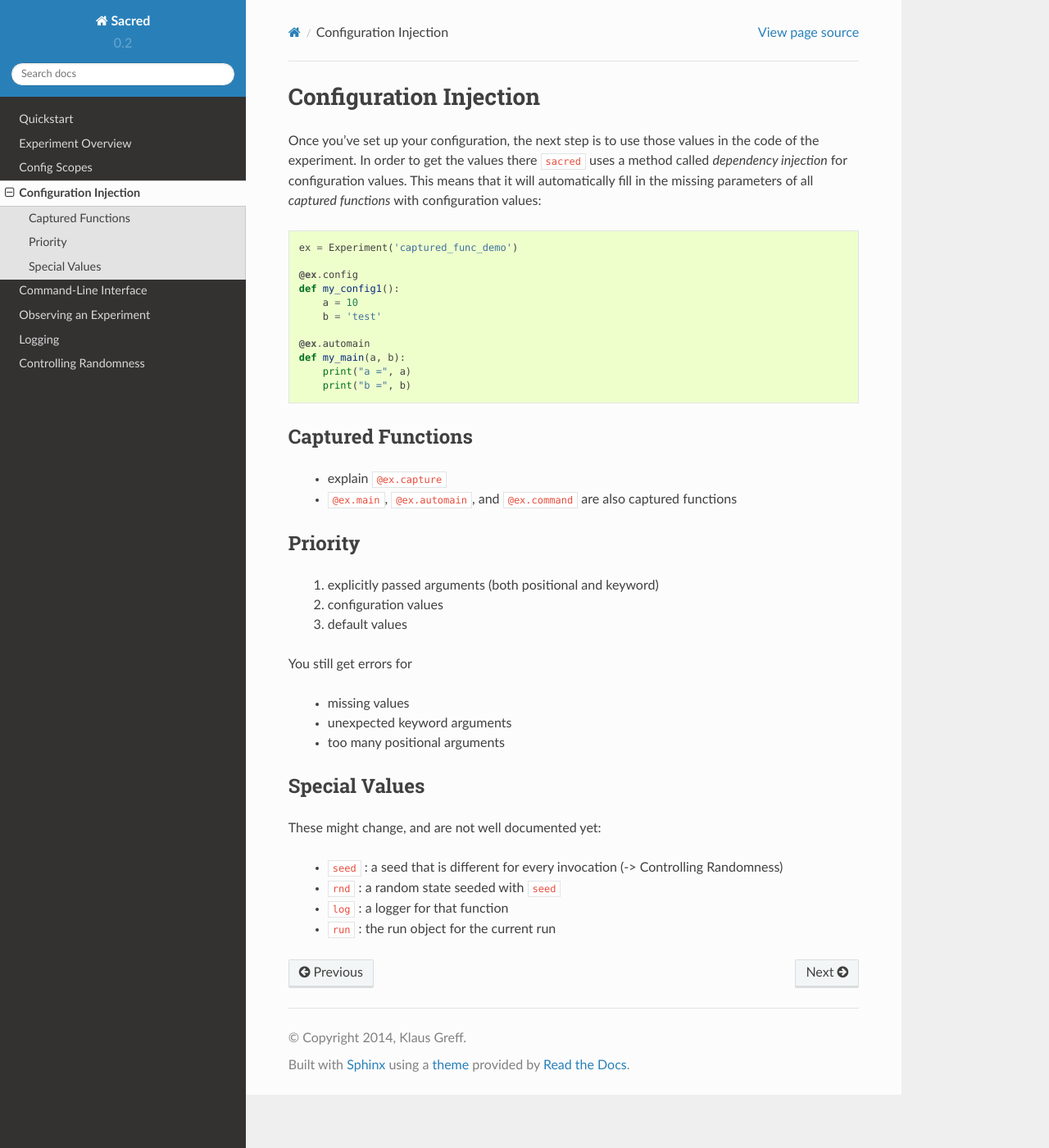
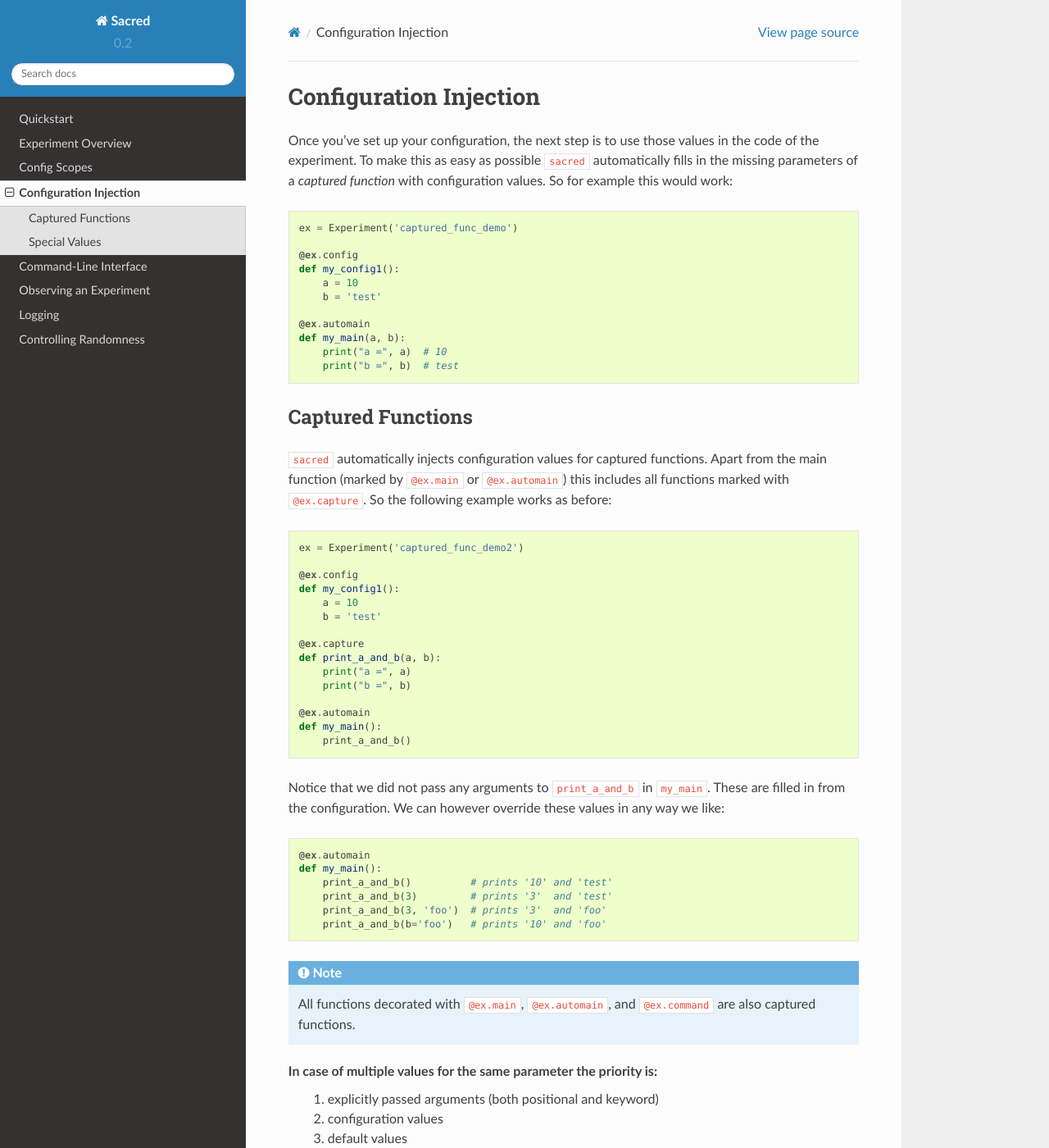
Before and after one commit to IDSIA/sacred, a Sphinx documentation site: the page built from docs/config_injection.rst, in a window 1280 px wide and 1400 px high. Shown: the whole window at 82% size. Built offline with Sphinx 7.4.7 and the Read the Docs theme 2.0.0, drawn with Linux system fonts in a browser that asks for light colours; some of the changed text lies outside the part shown.

Commit message:
documented captured functions

```diff
--- a/docs/config_injection.rst
+++ b/docs/config_injection.rst
@@ -1,10 +1,9 @@
 Configuration Injection
 ***********************
 Once you've set up your configuration, the next step is to use those values in
-the code of the experiment. In order to get the values there ``sacred`` uses a
-method called *dependency injection* for configuration values. This means that
-it will automatically fill in the missing parameters of all
-*captured functions* with configuration values:
+the code of the experiment. To make this as easy as possible ``sacred``
+automatically fills in the missing parameters of a *captured function* with
+configuration values. So for example this would work:
 
 .. code-block:: python
 
@@ -17,34 +16,75 @@ it will automatically fill in the missing parameters of all
 
     @ex.automain
     def my_main(a, b):
-        print("a =", a)
-        print("b =", b)
+        print("a =", a)  # 10
+        print("b =", b)  # test
 
 
 Captured Functions
 ==================
+``sacred`` automatically injects configuration values for captured functions.
+Apart from the main function (marked by ``@ex.main`` or ``@ex.automain``) this
+includes all functions marked with ``@ex.capture``. So the following example
+works as before:
 
-  - explain ``@ex.capture``
-  - ``@ex.main``, ``@ex.automain``, and ``@ex.command`` are also captured functions
+.. code-block:: python
 
-Priority
-========
+    ex = Experiment('captured_func_demo2')
 
+    @ex.config
+    def my_config1():
+        a = 10
+        b = 'test'
+
+    @ex.capture
+    def print_a_and_b(a, b):
+        print("a =", a)
+        print("b =", b)
+
+    @ex.automain
+    def my_main():
+        print_a_and_b()
+
+Notice that we did not pass any arguments to ``print_a_and_b`` in ``my_main``.
+These are filled in from the configuration. We can however override these values
+in any way we like:
+
+.. code-block:: python
+
+    @ex.automain
+    def my_main():
+        print_a_and_b()          # prints '10' and 'test'
+        print_a_and_b(3)         # prints '3'  and 'test'
+        print_a_and_b(3, 'foo')  # prints '3'  and 'foo'
+        print_a_and_b(b='foo')   # prints '10' and 'foo'
+
+
+.. note::
+    All functions decorated with ``@ex.main``, ``@ex.automain``, and
+    ``@ex.command`` are also captured functions.
+
+
+In case of multiple values for the same parameter the priority is:
   1. explicitly passed arguments (both positional and keyword)
   2. configuration values
   3. default values
 
-You still get errors for
+You will still get an appropriate error in the following cases:
+    - missing value that is not found in configuration
+    - unexpected keyword arguments
+    - too many positional arguments
 
-  - missing values
-  - unexpected keyword arguments
-  - too many positional arguments
+.. note::
+    Be careful with naming your parameters, because configuration injection can
+    hide some missing value errors from you, by (unintentionally) filling them
+    in from the configuration.
 
 Special Values
 ==============
-These might change, and are not well documented yet:
+There are a couple of special parameters that captured functions can accept.
+These might change, and are not well documented yet, so be careful:
 
-  - ``seed`` : a seed that is different for every invocation (-> Controlling Randomness)
-  - ``rnd`` : a random state seeded with ``seed``
-  - ``log`` : a logger for that function
-  - ``run`` : the run object for the current run
+  - ``_seed`` : a seed that is different for every invocation (-> Controlling Randomness)
+  - ``_rnd`` : a random state seeded with ``seed``
+  - ``_log`` : a logger for that function
+  - ``_run`` : the run object for the current run
```
